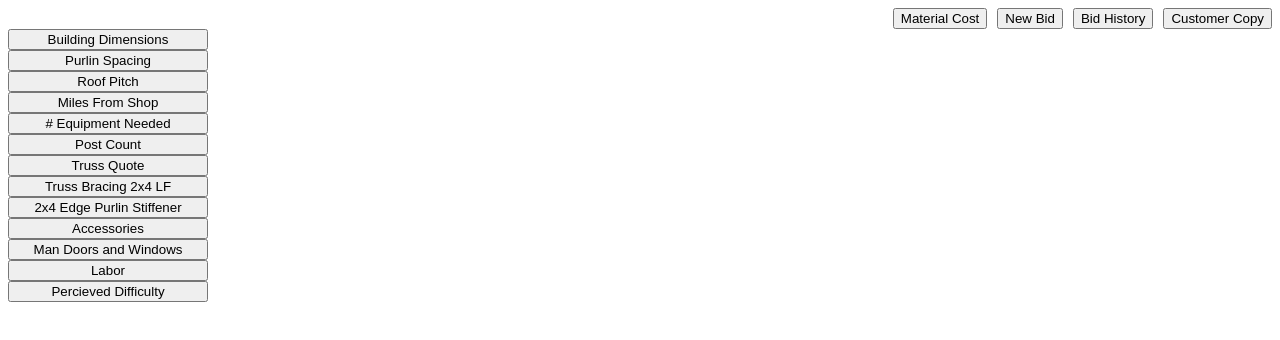
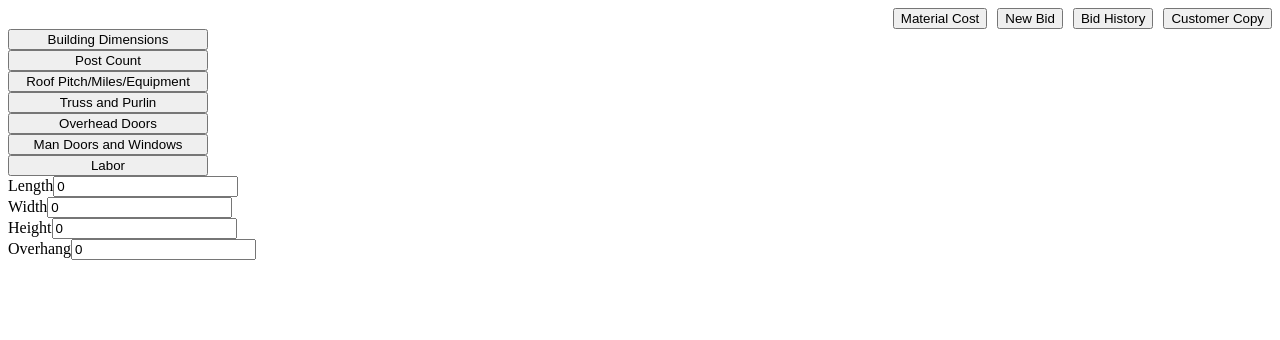
Before and after one commit to ryancriswell/WallaceBidGenerator, a React (Create React App) app in the folder bid_sheet/: page / in a window 1280 px wide. Shown: the top 340 px of the page. Built offline with nearby package versions, Linux system fonts and the light colour scheme.

Commit message:
Completed input rendering based on button click

```diff
--- a/bid_sheet/src/App.js
+++ b/bid_sheet/src/App.js
@@ -1,11 +1,103 @@
 import Navbar from "./components/Navbar";
 import BidFieldsRenderer from "./components/BidFieldsRenderer";
+import {useState} from "react"
+
 
 function App() {
+  // State holds and array of objects that holds another nested array of objects
+  // Outer array contains separates each button and inner array separates the form data
+  // from the input boxes as objects
+  const [bid, setBid] = useState([
+    {
+      "Building Dimensions": [
+        {name: "Length", value: 0},
+        {name: "Width", value: 0},
+        {name: "Height", value: 0},
+        {name: "Overhang", value: 0}
+      ]
+    },
+    {
+      "Post Count": [
+        {name: "6x6x16", value: 0},
+        {name: "6x6x18", value: 0},
+        {name: "6x6x20", value: 0},
+        {name: "6x6x22", value: 0},
+        {name: "6x6x24", value: 0},
+        {name: "6x8x20", value: 0},
+        {name: "6x8x22", value: 0},
+        {name: "6x8x24", value: 0}
+      ]
+    },
+    {
+      "Roof Pitch/Miles/Equipment": [
+        {name: "Roof Pitch", value: 0},
+        {name: "Miles From Shop", value: 0},
+        {name: "Pieces of Equipment Needed", value: 0}
+      ]
+    },
+    {
+      "Truss and Purlin": [
+        {name: "Truss Quote", value: 0},
+        {name: "2x4 Edge Purlin Stiffener", value: 0}
+      ]
+    },
+    {
+      "Overhead Doors": [
+        {name: "Door 1: Quantity", value: 0},
+        {name: "Door 1: Width", value: 0},
+        {name: "Door 1: Height", value: 0},
+        {name: "Door 1: Cost (including install)", value: 0},
+        {name: "Door 2: Quantity", value: 0},
+        {name: "Door 2: Width", value: 0},
+        {name: "Door 2: Height", value: 0},
+        {name: "Door 2: Cost (including install)", value: 0},
+        {name: "Door 3: Quantity", value: 0},
+        {name: "Door 3: Width", value: 0},
+        {name: "Door 3: Height", value: 0},
+        {name: "Door 3: Cost (including install)", value: 0},
+      ]
+    },
+    {
+      "Man Doors and Windows": [
+        {name: "Door 1: Quantity", value: 0},
+        {name: "Door 1: Cost", value: 0},
+        {name: "Door 2: Quantity", value: 0},
+        {name: "Door 2: Cost", value: 0},
+        {name: "Window 1: Quantity", value: 0},
+        {name: "Window 1: Cost", value: 0},
+        {name: "Window 2: Quantity", value: 0},
+        {name: "Window 2: Cost", value: 0},
+      ]
+    },
+    {
+      "Labor": [
+        {name: "Set up: Number of Guys", value: 0},
+        {name: "Set up: Number of Days", value: 0},
+        {name: "Post Set: Number of Guys", value: 0},
+        {name: "Post Set: Number of Days", value: 0},
+        {name: "Truss Frame: Number of Guys", value: 0},
+        {name: "Truss Frame: Number of Days", value: 0},
+        {name: "Roof: Number of Guys", value: 0},
+        {name: "Roof: Number of Days", value: 0},
+        {name: "Wall Frame: Number of Guys", value: 0},
+        {name: "Wall Frame: Number of Days", value: 0},
+        {name: "Wall Sheets: Number of Guys", value: 0},
+        {name: "Wall Sheets: Number of Days", value: 0},
+        {name: "Trim: Number of Guys", value: 0},
+        {name: "Trim: Number of Days", value: 0},
+        {name: "Clean Up: Number of Guys", value: 0},
+        {name: "Clean Up: Number of Days", value: 0},
+      ]
+    }
+  ])
+
   return (
     <div>
       <Navbar/>
-      <BidFieldsRenderer/>
+      <BidFieldsRenderer
+        bid={bid}
+        setBid={setBid}
+      />
     </div>
   );
 }
--- a/bid_sheet/src/components/BidFields.js
+++ /dev/null
@@ -1,21 +0,0 @@
-export {postsFields, buildingDimensionsFields}
-
-const postsFields={
-    name: "Post Count",
-    state: [
-    {name: "6x6x16", value: 0},
-    {name: "6x6x18", value: 0},
-    {name: "6x6x20", value: 0},
-    {name: "6x6x22", value: 0},
-    {name: "6x6x24", value: 0},
-    {name: "6x8x20", value: 0},
-    {name: "6x8x22", value: 0},
-    {name: "6x8x24", value: 0}]}
-
-const buildingDimensionsFields={
-    name: "Building Dimensions",
-    state: [
-    {name: "Length", value: 0},
-    {name: "Width", value: 0},
-    {name: "Height", value: 0},
-    {name: "Overhang", value: 0}]}
--- a/bid_sheet/src/components/BidFieldsNavigator.js
+++ b/bid_sheet/src/components/BidFieldsNavigator.js
@@ -1,34 +1,18 @@
-const allButtonText = [
-    "Building Dimensions",
-    "Purlin Spacing",
-    "Roof Pitch",
-    "Miles From Shop",
-    "# Equipment Needed",
-    "Post Count",
-    "Truss Quote",
-    "Truss Bracing 2x4 LF",
-    "2x4 Edge Purlin Stiffener",
-    "Accessories",
-    "Man Doors and Windows",
-    "Labor",
-    "Percieved Difficulty"]
 
 export default function BidFieldsNavigator(props){
 
     function createNavigatorButtons(){
         let buttons=[]
-        for (let i=0; i<allButtonText.length; i++){
+        for (let i=0; i<props.bid.length; i++){
             buttons.push(
-                <button key={i}
+                <button
+                    key={i}
                     onClick={props.onClick}
-                    className="bid-fields">
-                    {allButtonText[i]}
-                </button>
+                    className="bid-fields"
+                > {props.getButtonText(i)} </button>
             )
         }
-        return(
-            buttons
-        )
+        return buttons
     }
     return(
         <div id="bidFieldsNavigator_button-container">
--- a/bid_sheet/src/components/BidFieldsRenderer.js
+++ b/bid_sheet/src/components/BidFieldsRenderer.js
@@ -1,26 +1,31 @@
 import FormModule from "./FormModule"
 import BidFieldsNavigator from "./BidFieldsNavigator"
-import {useState} from "react"
-import { postsFields,buildingDimensionsFields } from "./BidFields"
+import {useState, useEffect} from "react"
 
 /**
  * Contains conditional rendering logic for rendering
- * the input boxes depending on button click and state
- * for the bid fields buttons.
- * @returns
+ * the input boxes depending on which button was last clicked
  */
-export default function BidFieldsRenderer(){
+export default function BidFieldsRenderer(props){
+    const getButtonText = (i) => Object.keys(props.bid[i])
+    const [lastClicked, setLastClicked] = useState(getButtonText(0)[0].trim())
 
-    const [posts,setPosts]=useState(postsFields)
-    const [buildingDimensions,setBuildingDimensions]=useState(buildingDimensionsFields)
-    const [fieldVisibility,setFieldVisibility]=useState([
-        {name: "Building Dimensions", isShown: false},
-        {name: "Post Count", isShown: false}])
+    // Get the button names from the props.bid array to be used as name values
+    const defaultVisibilityState = () => {
+        let state=[]
+        state.push({name: getButtonText(0)[0].trim(), isShown: true})
+        for (let i=1; i<props.bid.length; i++){
+            state.push({name: getButtonText(i)[0].trim(), isShown: false})
+        }
+        return state
+    }
+
+    const [fieldVisibility,setFieldVisibility]=useState(defaultVisibilityState)
 
     function handleClick(e){
-        let buttonText = e.target.innerHTML
+        setLastClicked(e.target.innerHTML.trim())
         setFieldVisibility([...fieldVisibility].map(obj => {
-            if (obj.name===buttonText){
+            if (obj.name.trim() === lastClicked.trim()){
                 return {...obj, isShown: true}
             }else{
                 return {...obj, isShown: false}
@@ -33,6 +38,8 @@ export default function BidFieldsRenderer(){
     function getIsShown(name){
         for (let i=0; i<fieldVisibility.length; i++){
             let obj=fieldVisibility[i]
+            console.log(obj.name, name)
+            console.log(obj.isShown)
             if (obj.name === name){
                 return obj.isShown
             }
@@ -43,17 +50,37 @@ export default function BidFieldsRenderer(){
 
     return(
         <div>
-            <BidFieldsNavigator onClick={handleClick}/>
-            {getIsShown("Building Dimensions") &&
+            <BidFieldsNavigator
+                onClick={handleClick}
+                bid={props.bid}
+                getButtonText={getButtonText}
+            />
+
             <FormModule
-            defaultState={buildingDimensions}
-            className="form-module_building-dimensions"
-            />}
+                bid={props.bid}
+                setBid={props.setBid}
+                className="form-module"
+                lastClicked={lastClicked}
+            />
+
+
+            {/* {getIsShown("Building Dimensions") &&
+                <FormModule
+                    bid={props.bid}
+                    setBid={props.setBid}
+                    className="form-module_building-dimensions"
+                    lastClicked={lastClicked}
+                />
+            }
+
             {getIsShown("Post Count") &&
-            <FormModule
-            defaultState={posts}
-            className="form-module_posts"
-            />}
+                <FormModule
+                    bid={props.bid}
+                    setBid={props.setBid}
+                    className="form-module_posts"
+                    lastClicked={lastClicked}
+                />
+            } */}
         </div>
     )
 }
--- a/bid_sheet/src/components/FormModule.js
+++ b/bid_sheet/src/components/FormModule.js
@@ -1,23 +1,33 @@
-import {useState} from 'react';
+export default function FormModule(props){
 
-/**
- * props.className: The CSS class of the input boxes and labels
- * defaultState: String[] of text values for the labels and default values
- * for the input boxes.
- * @param {defaultState, className} props
- * @returns a <form> element with a number of label-input box pairs
- */
-export default function FormModule(props){
-    // hold the names and input box values in state
-    const [formData, setFormData] = useState(props.defaultState.state)
+    // return the index according to the bid state that gives us access to
+    // the name, value pairs of the inner object. for example "Building Dimensions"
+    // should return 0 because the building dimensions object is the first in the
+    // state array
+    function getIndexOfLastClicked(){
+        for (let i=0; i<props.bid.length; i++){
+            if (props.lastClicked.trim() === Object.keys(props.bid[i])[0]){
+                return i
+            }
+        }
+        return -1
+    }
 
     // when we change the value in the input box, update the state
-    function handleOnChange(event){
-        setFormData(formData.map(prevFormData => {
-            if (prevFormData.name === event.target.name) {
-                return {...prevFormData, value: event.target.value}
+    function handleChange(event){
+        props.setBid(props.bid.map(obj => {
+            if (Object.keys(obj)[0] === props.lastClicked.trim()){
+                let updatedObj = obj[props.lastClicked.trim()].map(x => {
+                    if (x.name === event.target.name){
+                        return {...x, value: parseInt(event.target.value)}
+                    }else{
+                        return x
+                    }
+                })
+                return {[props.lastClicked.trim()]: updatedObj}
+            }else{
+                return obj
             }
-            return prevFormData
         }))
     }
 
@@ -27,18 +37,22 @@ export default function FormModule(props){
      */
     function fieldMaker(){
         let inputs = []
-        for (let i=0; i<formData.length; i++){
+        const indexOfLastClicked = getIndexOfLastClicked()
+        const allFields = Object.values(
+            props.bid[indexOfLastClicked])[0]
+        for (let i=0; i<allFields.length; i++){
+            let currentField=allFields[i]
             inputs.push(
             <div key={i}>
                 <label className={props.className}>
-                    {formData[i].name}
+                    {currentField.name}
                 </label>
                 <input className={props.className}
                     type="number"
-                    label={formData[i].name}
-                    name={formData[i].name}
-                    value={formData[i].value}
-                    onChange={handleOnChange}
+                    label={currentField.name}
+                    name={currentField.name}
+                    value={currentField.value}
+                    onChange={handleChange}
                 />
             </div>
             )
```
